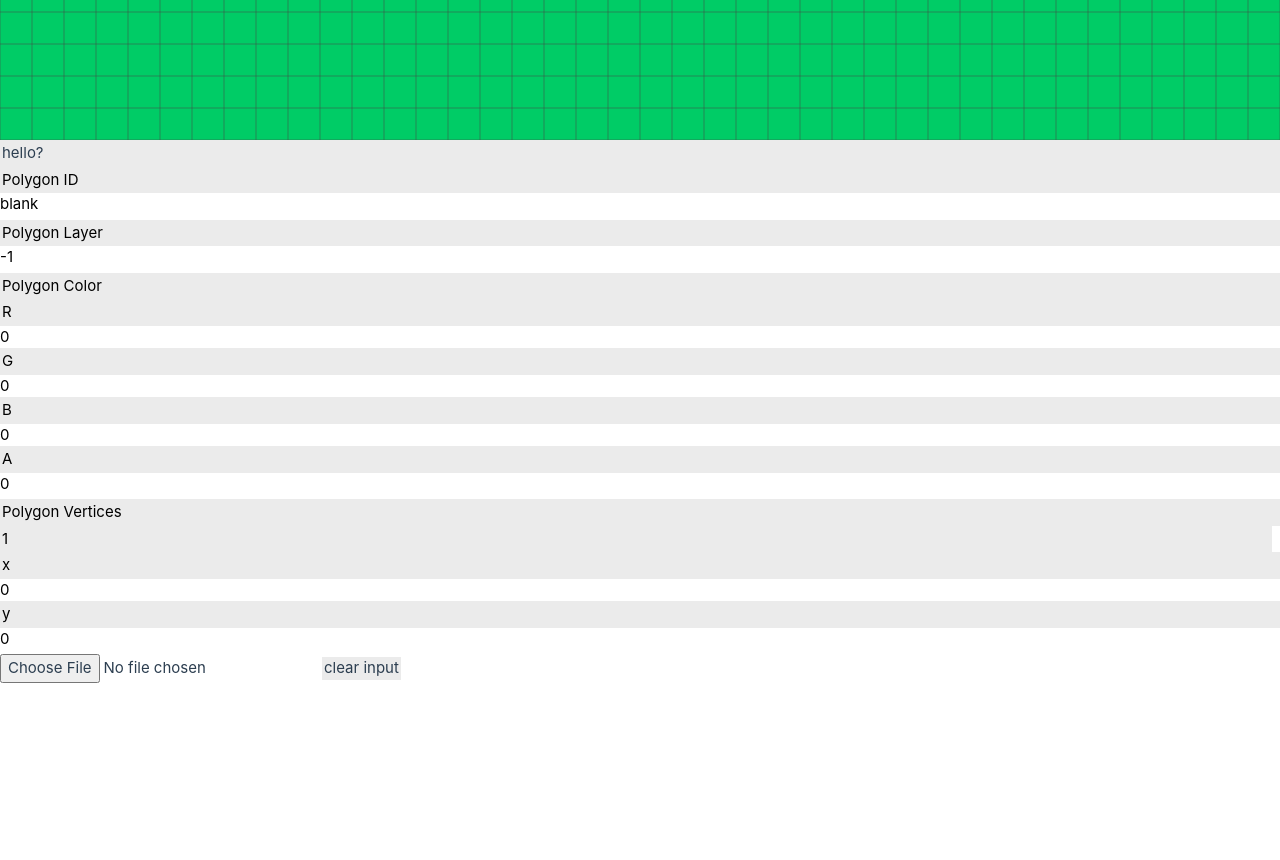
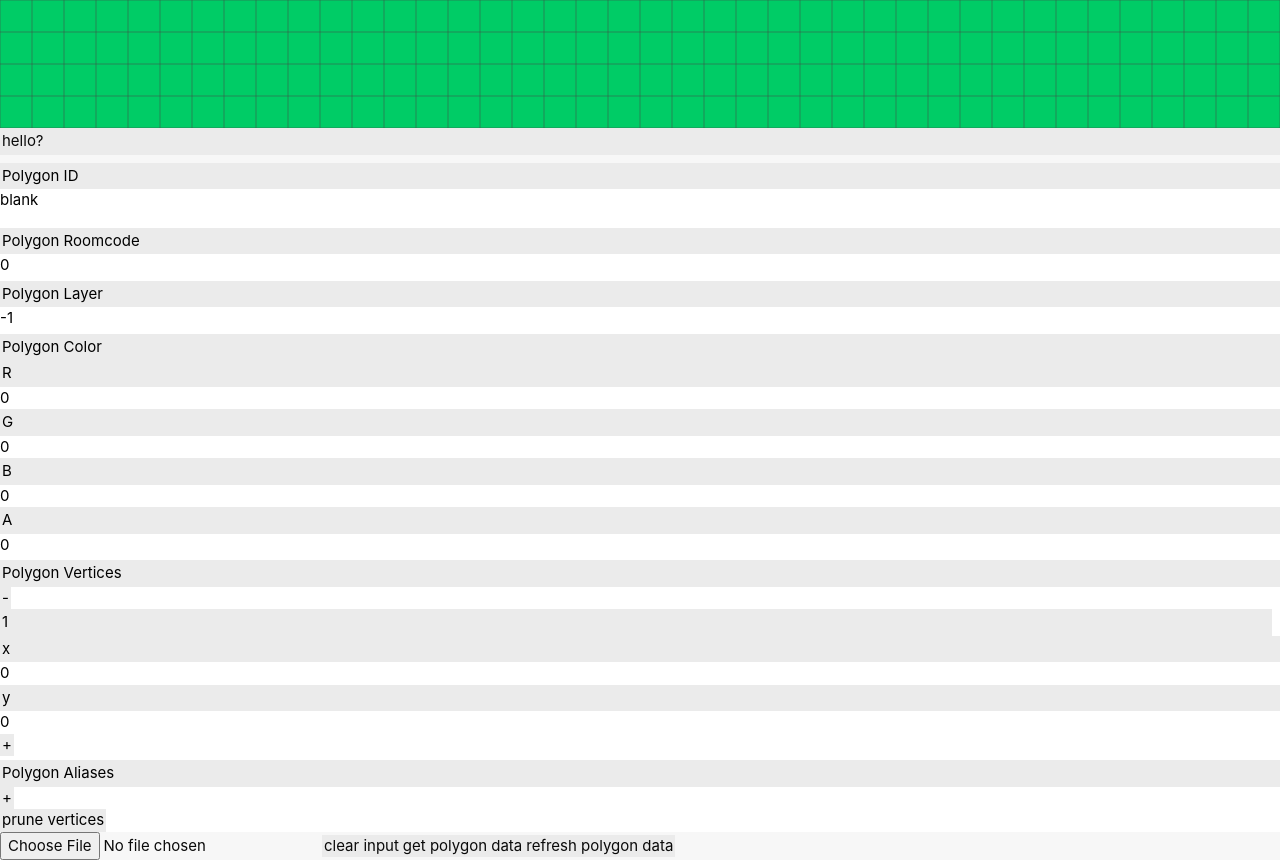
Before and after one commit to 46768/BD-Map, a Vue app in the folder bd-map/: page /dev/editor in a window 1280 px wide. Shown: the part 720-1580 px from the top of the page. Before the commit the page ends 1403 px from the top, so only its background shows below. Built offline with nearby package versions, Linux system fonts and the light colour scheme.

Commit message:
added more config to polygon, updated css and nav layout, added dev mode to Map

```diff
--- a/bd-map/src/App.vue
+++ b/bd-map/src/App.vue
@@ -3,7 +3,7 @@
 </script>
 
 <template>
-	<nav class="w-full relative top-0 z-50">
+	<nav class="w-full relative top-4 z-50">
 		<RouterLink to='/'>Home</RouterLink>
 		<RouterLink to='/about'>About</RouterLink>
 		<RouterLink to='/dev/editor'>Map Editor</RouterLink>
@@ -16,12 +16,18 @@
 <style scoped>
 	a {
 		margin: 10px;
-		font-size: 2.5rem;
+		padding-left: 2px;
+		padding-right: 2px;
+		font-size: 2rem;
 		transition: 100ms;
+		background: var(--color-el-background);
+		border: solid var(--color-border) 1px;
+		border-radius: 5px;
 	}
 
 	a:hover {
-		border: solid var(--color-border-hover);
+		border: solid var(--color-border-hover) 2px;
 		border-radius: 5px;
+		background: var(--color-el-background-hover);
 	}
 </style>
--- a/bd-map/src/assets/base.css
+++ b/bd-map/src/assets/base.css
@@ -1,37 +1,14 @@
-/* color palette from <https://github.com/vuejs/theme> */
-:root {
-  --vt-c-white: #ffffff;
-  --vt-c-white-soft: #f8f8f8;
-  --vt-c-white-mute: #f2f2f2;
-
-  --vt-c-black: #181818;
-  --vt-c-black-soft: #222222;
-  --vt-c-black-mute: #282828;
-
-  --vt-c-indigo: #2c3e50;
-
-  --vt-c-divider-light-1: rgba(60, 60, 60, 0.29);
-  --vt-c-divider-light-2: rgba(60, 60, 60, 0.12);
-  --vt-c-divider-dark-1: rgba(84, 84, 84, 0.65);
-  --vt-c-divider-dark-2: rgba(84, 84, 84, 0.48);
-
-  --vt-c-text-light-1: var(--vt-c-indigo);
-  --vt-c-text-light-2: rgba(60, 60, 60, 0.66);
-  --vt-c-text-dark-1: var(--vt-c-white);
-  --vt-c-text-dark-2: rgba(235, 235, 235, 0.64);
-}
-
 /* semantic color variables for this project */
 :root {
-  --color-background: var(--vt-c-white);
-  --color-background-soft: var(--vt-c-white-soft);
-  --color-background-mute: var(--vt-c-white-mute);
+  --color-background: rgba(240, 240, 240, 0.5);
+  --color-el-background: rgba(220, 220, 220, 0.5);
+  --color-el-background-hover: rgba(220, 220, 220, 1);
 
-  --color-border: var(--vt-c-divider-light-2);
-  --color-border-hover: var(--vt-c-divider-light-1);
+  --color-border: rgba(16, 44, 89, 0.5);
+  --color-border-hover: rgba(0, 0, 0, 1);
 
-  --color-heading: var(--vt-c-text-light-1);
-  --color-text: var(--vt-c-text-light-1);
+  --color-heading: rgba(0, 0, 0, 1);
+  --color-text: rgba(10, 10, 10, 1);
 
   --section-gap: 160px;
 }
--- a/bd-map/src/components/map/Map.vue
+++ b/bd-map/src/components/map/Map.vue
@@ -10,6 +10,7 @@
 	const cvsCtx = 	ref<CanvasRenderingContext2D | null>()
 
 	const props = defineProps<{
+		dev?: boolean
 		coord: {x: number, y: number, layer: number}
 		data: {graph: number[][], translation: [number, ...string[]][], graphic: Polygon[]}
 		getCoord?: (inpt: CanvasCoord) => any
@@ -40,16 +41,36 @@
 
 		ctx.fillStyle = `rgba(${r}, ${g}, ${b}, ${a})`
 		ctx.beginPath()
-		ctx.moveTo(vertices[0]+coord.x, vertices[1]+coord.y)
-		for (let i = 1; i < (vertices.length>>1); i++) {
-			ctx.lineTo(vertices[2*i]+coord.x, vertices[(2*i)+1]+coord.y)
+		ctx.moveTo(vertices[0][0]+coord.x, vertices[0][1]+coord.y)
+		for (let i = 1; i < (vertices.length); i++) {
+			ctx.lineTo(vertices[i][0]+coord.x, vertices[i][1]+coord.y)
 		}
 		ctx.closePath()
 		ctx.fill()
+		if (props.dev) {
+			ctx.strokeStyle = "rgba(0, 0, 0, 1)"
+			ctx.lineWidth = 1
+			ctx.strokeRect(polygon.boundingBox[0][0]+coord.x, polygon.boundingBox[1][0]+coord.y,
+				polygon.boundingBox[0][1]-polygon.boundingBox[0][0],
+				polygon.boundingBox[1][1]-polygon.boundingBox[1][0],
+			)
+		}
 		if (polygon.highlighted) {
-			ctx.strokeStyle = `rgba(39, 153, 230, 1)`
+			ctx.strokeStyle = "rgba(39, 153, 230, 1)"
 			ctx.lineWidth = 5
 			ctx.stroke()
+			if (props.dev) {
+				ctx.font = "20px inter"
+				for (let j = 0; j < vertices.length; j++) {
+					const x = vertices[j][0]+coord.x, y = vertices[j][1]+coord.y
+					ctx.fillStyle = "rgba(39, 153, 230, 1)"
+					ctx.beginPath()
+					ctx.arc(x, y, 20, 0, 2*Math.PI)
+					ctx.fill()
+					ctx.fillStyle = "rgba(0, 0, 0, 1)"
+					ctx.fillText(`${j+1}`, x-3, y+5)
+				}
+			}
 		}
 	}
 
@@ -59,6 +80,7 @@
 			const cW = window.innerWidth
 			const cH = window.innerHeight
 			const gridLineStyle = "rgba(70, 70, 70, 0.5)"
+
 			ctx.canvas.width = cW
 			ctx.canvas.height = cH
 
@@ -118,13 +140,17 @@
 
 	watch(() => props.data.graphic, () => {
 		drawCanvas()
-	})
+	}, {deep: false})
 
 	onMounted(() => {
 		window.addEventListener('resize', updateWDim)
 	})
 	onBeforeUnmount(() => {
 		window.removeEventListener('resize', updateWDim)
+	})
+
+	defineExpose({
+		drawCanvas
 	})
 </script>
 
--- a/bd-map/src/components/map/polygon.class/main.ts
+++ b/bd-map/src/components/map/polygon.class/main.ts
@@ -1,16 +1,20 @@
 import { isBehindLine } from '@/components/utils/math'
+import { deepCopyArray } from '@/components/utils/array'
+
+type coord = [number, number]
 
 export class Polygon {
 
-	static blank = new Polygon("blank", -1, [0,0,0,0], [0,0])
+	static blank = new Polygon("blank", -1, [0,0,0,0], [[0,0]])
 
-	_BoundingBox: number[]
+	_BoundingBox: coord[]
 	_Highlighted: boolean
-	constructor(public _ID: string, public _Layer: number, public _Color: number[], public _Vertices: number[]) {
-		//x coordinates are stored in even indices, y coordinates are stored in odd indices
-		const xCoords = this._Vertices.filter((_, idx) => !(idx & 1))
-		const yCoords = this._Vertices.filter((_, idx) => (idx & 1))
-		this._BoundingBox = [Math.min(...xCoords), Math.max(...xCoords), Math.min(...yCoords), Math.max(...yCoords)]
+	_Alias: string[] = []
+	_RoomCode: number = 0
+	constructor(public _ID: string, public _Layer: number, public _Color: number[], public _Vertices: coord[]) {
+		const xCoords = this._Vertices.map(coord => coord[0])
+		const yCoords = this._Vertices.map(coord => coord[1])
+		this._BoundingBox = [[Math.min(...xCoords), Math.max(...xCoords)], [Math.min(...yCoords), Math.max(...yCoords)]]
 		this._Highlighted = false
 	}
 
@@ -38,6 +42,14 @@ export class Polygon {
 		return this._BoundingBox
 	}
 
+	get alias() {
+		return this._Alias
+	}
+
+	get roomCode() {
+		return this._RoomCode
+	}
+
 	set id(newID: string) {
 		this._ID = newID
 	}
@@ -54,19 +66,32 @@ export class Polygon {
 		this._Color = newColor
 	}
 
-	set vertices(newVertices: number[]) {
-		if (newVertices.length & 1) {
-			console.error(`setting vertices of ${this._ID} with an invalid vertices, ${newVertices.length} Vertices Provided, Need Even Amount`)
-		}
+	set vertices(newVertices: coord[]) {
 		this._Vertices = newVertices
 		//x coordinates are stored in even indices, y coordinates are stored in odd indices
-		const xCoords: number[] = newVertices.filter((_, idx) => !(idx & 1))
-		const yCoords: number[] = newVertices.filter((_, idx) => (idx & 1))
-		this._BoundingBox = [Math.min(...xCoords), Math.max(...xCoords), Math.min(...yCoords), Math.max(...yCoords)]
+		const xCoords = this._Vertices.map(coord => coord[0])
+		const yCoords = this._Vertices.map(coord => coord[1])
+		this._BoundingBox = [[Math.min(...xCoords), Math.max(...xCoords)], [Math.min(...yCoords), Math.max(...yCoords)]]
 	}
 
 	set highlighted(isHighlighted: boolean) {
 		this._Highlighted = isHighlighted
+	}
+
+	set alias(newAliases: string[]) {
+		this._Alias = newAliases
+	}
+
+	set roomCode(newCode: number) {
+		this._RoomCode = newCode
+	}
+
+	addAlias(alias: string) {
+		this._Alias.push(alias)
+	}
+
+	removeAlias(alias: string) {
+		this._Alias = this._Alias.filter(ali => ali !== alias)
 	}
 
 	/**
@@ -76,15 +101,15 @@ export class Polygon {
 	 * @returns {Boolean} true if is overlapping, false otherwise
 	*/
 	isOverlapping(x: number, y: number): boolean {
-		const boundingBox: number[] = this._BoundingBox
-		if ((boundingBox[0]>x)===(boundingBox[1]>x)) return false
-		if ((boundingBox[2]>y)===(boundingBox[3]>y)) return false
-		const Vertices: number[] = this._Vertices
+		const boundingBox: coord[] = this._BoundingBox
+		if ((boundingBox[0][0]>x)===(boundingBox[0][1]>x)) return false
+		if ((boundingBox[1][0]>y)===(boundingBox[1][1]>y)) return false
+		const Vertices: coord[] = this._Vertices
 		let overlap: boolean = false
-		let prevIdx: number = (Vertices.length>>1)-1
-		for (let vertIdx = 0; vertIdx < Vertices.length>>1; vertIdx++) {
-			const xi = Vertices[vertIdx*2], yi = Vertices[(vertIdx*2)+1]
-			const xj = Vertices[prevIdx*2], yj = Vertices[(prevIdx*2)+1]
+		let prevIdx: number = Vertices.length-1
+		for (let vertIdx = 0; vertIdx < Vertices.length; vertIdx++) {
+			const xi = Vertices[vertIdx][0], yi = Vertices[vertIdx][1]
+			const xj = Vertices[prevIdx][0], yj = Vertices[prevIdx][1]
 			if (xj===xi) {
 				if (x < xi) overlap = !overlap
 				prevIdx = vertIdx
@@ -102,4 +127,51 @@ export class Polygon {
 		}
 		return overlap
 	}
+
+	refresh() {
+		const newVertices = this._Vertices
+		this.vertices = newVertices
+	}
+
+	/**
+	 * prune for vertices that is a part of an edge that can be formed from less vertices
+	*/
+	pruneVertices() {
+		const cV: coord[] = this._Vertices
+		let nV: coord[] = deepCopyArray(cV)
+		let prev2Idx: number = cV.length-2
+		let prev1Idx: number = cV.length-1
+		for (let vertIdx = 0; vertIdx < cV.length-2; vertIdx++) {
+			const xi = cV[prev2Idx][0], xj = cV[prev1Idx][0], xk = cV[vertIdx][0]
+			const yi = cV[prev2Idx][1], yj = cV[prev1Idx][1], yk = cV[vertIdx][1]
+			if (xi === xj && xj === xk) {
+				nV = nV.filter((_, idx) => idx !== prev1Idx)
+				console.log(`pruning vertex ${prev1Idx+1} on ${this.id}`)
+			} else if (yi === yj && yj === yk) {
+				nV = nV.filter((_, idx) => idx !== prev1Idx)
+				console.log(`pruning vertex ${prev1Idx+1} on ${this.id}`)
+			} else {
+				const slope1 = (yj-yi)/(xj-xi)
+				const slope2 = (yk-yi)/(xk-xi)
+
+				if (slope1 === slope2) {
+					nV = nV.filter((_, idx) => idx !== prev1Idx)
+					console.log(`pruning vertex ${prev1Idx+1} on ${this.id}`)
+				}
+			}
+
+			prev2Idx = prev1Idx
+			prev1Idx = vertIdx
+		}
+		this.vertices = nV
+	}
+
+	addVertex(coord: coord) {
+		this._Vertices.push(coord)
+		this.refresh()
+	}
+
+	removeVertex(index: number) {
+		this.vertices = this.vertices.filter((_, idx) => idx !== index)
+	}
 }
--- /dev/null
+++ b/bd-map/src/components/utils/array.ts
@@ -0,0 +1,3 @@
+export function deepCopyArray(arr: any[]) {
+	return JSON.parse(JSON.stringify(arr))
+}
--- a/bd-map/src/views/about/index.vue
+++ b/bd-map/src/views/about/index.vue
@@ -1,9 +1,11 @@
 <template>
-	<p>source: https://github.com/46768/BD-Map</p>
-	<p>backend: python, C++</p>
-	<p>frontend: vue+vite</p>
-	<p>embedded system: C + Arduino.h</p>
-	<p>2567/2024 PBL</p>
+	<div class="relative top-4">
+		<p class="inline">source: https://github.com/46768/BD-Map</p><a class="text-blue" href="https://github.com/46768/BD-Map">[link]</a>
+		<p>backend: python, C++</p>
+		<p>frontend: vue+vite</p>
+		<p>embedded system: C + Arduino.h</p>
+		<p>2567/2024 PBL</p>
+	</div>
 </template>
 
 <style>
--- a/bd-map/src/views/dev/editor/index.vue
+++ b/bd-map/src/views/dev/editor/index.vue
@@ -14,13 +14,19 @@
 		const polygonData: Polygon[] = rawCSV.map(data => {
 			const dat: string[] = data
 			const polyID: string | undefined = dat.shift()
-			const coordDat: number[] = dat.map(coord => parseFloat(coord))
+			const coordDatInter: number[] = dat.map(coord => parseFloat(coord))
+			const coordDat: [number, number][] = []
+			for (let idx = 0; idx < coordDatInter.length; idx+=2) {
+				coordDat.push([coordDatInter[idx], coordDatInter[idx+1]])
+			}
 
-			if (!polyID) return new Polygon("invalid", -1, [0,0,0,0], [0,0])
+			if (!polyID) return Polygon.blank
 			return new Polygon(polyID, 0, [70, 70, 70, 0.5], coordDat)
 		})
 		return polygonData
 	})
+
+	const mapRef = ref()
 
 	const polygonData: Ref<Polygon[]> = ref<Polygon[]>([])
 	const canvasOffset: Ref<CanvasCoord> = ref<CanvasCoord>({x: 0, y: 0})
@@ -29,9 +35,10 @@
 	const selectingPolygon: Ref<Polygon> = ref<Polygon>(Polygon.blank)
 	const hoveringPolygon: Ref<Polygon> = ref<Polygon>(Polygon.blank)
 
-	function handleUpdate() {
-	}
-
+	function handleUpdate() { if (mapRef.value) {mapRef.value.drawCanvas()} }
+	function clearInput() { csvReader.clearInput(); polygonData.value = [] }
+	function updateCanvasOffset(inpt: CanvasCoord) { canvasOffset.value = inpt }
+	function handleClick() { selectingPolygon.value = hoveringPolygon.value }
 	function handleFileInput() {
 		csvReader.readFile()
 		.then(data => {
@@ -39,23 +46,24 @@
 		})
 		.catch(err => console.error(err))
 	}
-
-	function clearInput() { csvReader.clearInput(); polygonData.value = [] }
-	function updateCanvasOffset(inpt: CanvasCoord) { canvasOffset.value = inpt }
 	function updateMouseCoord(inpt: CanvasCoord) {
 		mouseCoord.value = inpt
 		hoveringPolygon.value = Polygon.blank
-		for (let i = 0; i < polygonData.value.length; i++) {
-			const poly = polygonData.value[i]
+		for (let poly of polygonData.value) {
 			poly.highlighted = false
+		}
+		selectingPolygon.value.highlighted = true
+		for (let poly of polygonData.value) {
 			if (poly.isOverlapping(mouseCoord.value.x-canvasOffset.value.x, mouseCoord.value.y-canvasOffset.value.y)) {
 				poly.highlighted = true
 				hoveringPolygon.value = poly
 				break
 			}
 		}
+		if (mapRef.value) {
+			mapRef.value.drawCanvas()
+		}
 	}
-	function handleClick() { selectingPolygon.value = hoveringPolygon.value; console.log(selectingPolygon.value) }
 
 	onMounted(() => {
 		if (csvInputEl.value) {
@@ -71,7 +79,7 @@
 </script>
 
 <template>
-	<Map class="z-0" :coord="{x: 0, y: 0, layer: 0}" :data="{graph:[], translation:[], graphic:polygonData}"
+	<Map dev ref="mapRef" class="z-0" :coord="{x: 0, y: 0, layer: 0}" :data="{graph:[], translation:[], graphic:polygonData}"
 		:get-coord="updateCanvasOffset" v-mouse="updateMouseCoord" v-click="handleClick"/>
 	<PolygonConfigurator class="fixed top-10 right-2 z-10" :polygon="selectingPolygon" @update="handleUpdate"/>
 	<!--UI-->
@@ -80,6 +88,8 @@
 		<input class="fixed bottom-2 left-2" type="file" accept="text/csv" @input="handleFileInput" ref="csvInputEl"></input>
 		<!--Input Clear-->
 		<button class="fixed bottom-10 left-2" @click="clearInput">clear input</button>
+		<button class="fixed bottom-[4.5rem] left-2" @click="console.log(polygonData)">get polygon data</button>
+		<button class="fixed bottom-[6.5rem] left-2" @click="polygonData.forEach(p=>p.refresh())">refresh polygon data</button>
 	</div>
 </template>
 
--- a/bd-map/src/views/dev/editor/polygonConfigurator.component/PolygonConfigurator.vue
+++ b/bd-map/src/views/dev/editor/polygonConfigurator.component/PolygonConfigurator.vue
@@ -1,5 +1,5 @@
 <script setup lang='ts'>
-	import { watch, ref, computed } from 'vue'
+	import { watch, ref } from 'vue'
 	import { Polygon } from '@/components/map/polygon.class/main'
 
 	const props = defineProps<{
@@ -10,49 +10,85 @@
 		update: [e?: any]
 	}>()
 
-	const id = computed({
-		get() {
-			return props.polygon.id
-		},
+	const id = ref<string>(props.polygon.id)
+	const roomCode = ref<number>(props.polygon.roomCode)
+	const layer = ref<number>(props.polygon.layer)
+	const color = ref<number[]>(props.polygon.color)
+	const vertices = ref<[number, number][]>(props.polygon.vertices)
+	const aliases = ref<string[]>(props.polygon.alias)
 
-		set(newID: string) {
-			props.polygon.id = newID
-			console.log("new name")
-			emit('update')
-		}
+	watch(() => props.polygon.id, () => {
+		const newPoly = props.polygon
+		id.value = newPoly.id
+		roomCode.value = newPoly.roomCode
+		layer.value = newPoly.layer
+		color.value = newPoly.color
+		vertices.value = newPoly.vertices
+		aliases.value = newPoly.alias
 	})
-
-	const layer = computed({
-		get() {
-			return props.polygon.layer
-		},
-		set(newLayer: number) {
-			props.polygon.layer = newLayer
-			console.log("new layer")
-			emit('update')
-		}
+	watch(id, (newID) => {
+		props.polygon.id = newID
+		emit('update')
 	})
-
-	const color = ref(props.polygon.color)
+	watch(roomCode, (newRoomcode) => {
+		props.polygon.roomCode = newRoomcode
+		emit('update')
+	})
+	watch(layer, (newLayer) => {
+		props.polygon.layer = newLayer
+		emit('update')
+	})
 	watch(color, (newColor) => {
 		props.polygon.color = newColor
-		console.log("new color")
 		emit('update')
-	})
-	const vertices = ref(props.polygon.vertices)
+	}, {deep: true})
 	watch(vertices, (newVertices) => {
 		props.polygon.vertices = newVertices
-		console.log("new vertices")
 		emit('update')
-	})
+	}, {deep: true})
+	watch(aliases, (newAliases) => {
+		props.polygon.alias = newAliases
+		emit('update')
+	}, {deep: true})
+
+	function prune() {
+		props.polygon.pruneVertices()
+		vertices.value = props.polygon.vertices
+		emit('update')
+	}
+	function addVertex() {
+		props.polygon.addVertex([0, 0])
+		vertices.value = props.polygon.vertices
+		emit('update')
+	}
+	function removeVertex(idx: number) {
+		props.polygon.removeVertex(idx)
+		vertices.value = props.polygon.vertices
+		emit('update')
+	}
+	function addAlias(alias: string) {
+		props.polygon.addAlias(alias)
+		aliases.value = props.polygon.alias
+		emit('update')
+	}
+	function removeAlias(alias: string) {
+		props.polygon.removeAlias(alias)
+		aliases.value = props.polygon.alias
+		emit('update')
+	}
 </script>
 
 <template>
 	<div class="w-[24rem] bg-white" :class="id === 'blank' ? 'hidden' : 'visible'">
 		<!--Polygon ID-->
-		<div class="mb-1">
+		<div class="mb-4 mt-2">
 			<p class="inline">Polygon ID</p>
 			<input class="inline w-[16rem]" type="text" v-model="id"></input>
+		</div>
+		<!--Polygon Roomcode-->
+		<div class="mb-1">
+			<p class="inline">Polygon Roomcode</p>
+			<input class="inline w-[13rem]" type="number" v-model="roomCode"></input>
 		</div>
 		<!--Polygon Layer-->
 		<div class="mb-1">
@@ -74,17 +110,36 @@
 		<div class="mb-1">
 			<p class="block">Polygon Vertices</p>
 			<div class="block w-[24rem] h-[12rem] overflow-y-scroll">
-				<template v-for="idx in vertices.length>>1">
+				<template v-for="idx in vertices.length">
+					<!--Vertex Config-->
 					<div class="inline-block">
-						<p class="inline-block w-[6rem] mr-2">{{idx}}</p>
+						<button class="inline-block w-[2rem] mr-2" @click="removeVertex(idx-1)">-</button>
+						<p class="inline-block w-[4rem] mr-2">{{idx}}</p>
 						<p class="inline w-[2rem]">x</p>
-						<input class="inline w-[7rem]" type="number" v-model="vertices[(idx<<1)-2]"></input>
+						<input class="inline w-[7rem]" type="number" v-model="vertices[idx-1][0]"></input>
 						<p class="inline w-[2rem]">y</p>
-						<input class="inline w-[7rem]" type="number" v-model="vertices[(idx<<1)-1]"></input>
+						<input class="inline w-[7rem]" type="number" v-model="vertices[idx-1][1]"></input>
 					</div>
 				</template>
+				<button class="block w-[2rem]" @click="addVertex">+</button>
 			</div>
 		</div>
+		<!--Polygon Aliases-->
+		<div>
+			<p class="block">Polygon Aliases</p>
+			<div class="block w-[24rem] h-[12rem] overflow-y-scroll">
+				<template v-for="idx in aliases.length">
+					<!--Alias Block-->
+					<div class="inline-block">
+						<button class="inline-block w-[2rem] mr-2" @click="removeAlias(aliases[idx-1])">-</button>
+						<input type="text" class="inline-block w-[20rem]" v-model="aliases[idx-1]"></input>
+					</div>
+				</template>
+				<button class="block w-[2rem]" @click="addAlias('')">+</button>
+			</div>
+		</div>
+		<!--Vertex Pruning-->
+		<button class="inline-block m-2" @click="prune">prune vertices</button>
 	</div>
 </template>
 
--- a/bd-map/src/views/root/index.vue
+++ b/bd-map/src/views/root/index.vue
@@ -1,10 +1,10 @@
 <script setup lang="ts">
 	import Map from '@/components/map/Map.vue'
 	import { ref, onMounted } from 'vue'
+	import { Polygon } from '@/components/map/polygon.class/main'
 	import cacheFetch from '@/components/utils/cacheFetch'
-	import type { IShapeData } from '@/components/map/def'
 
-	const graphicData = ref<IShapeData[]>([])
+	const graphicData = ref<Polygon[]>([])
 	const graphData = ref<number[][]>([])
 	const translationData = ref<[number, ...string[]][]>([])
 </script>
```
Also changed, not shown: bd-map/src/components/map/def.d.ts (+0 -9 lines), bd-map/src/components/map/renderer.class/main.ts (deleted, +0 -100 lines).
